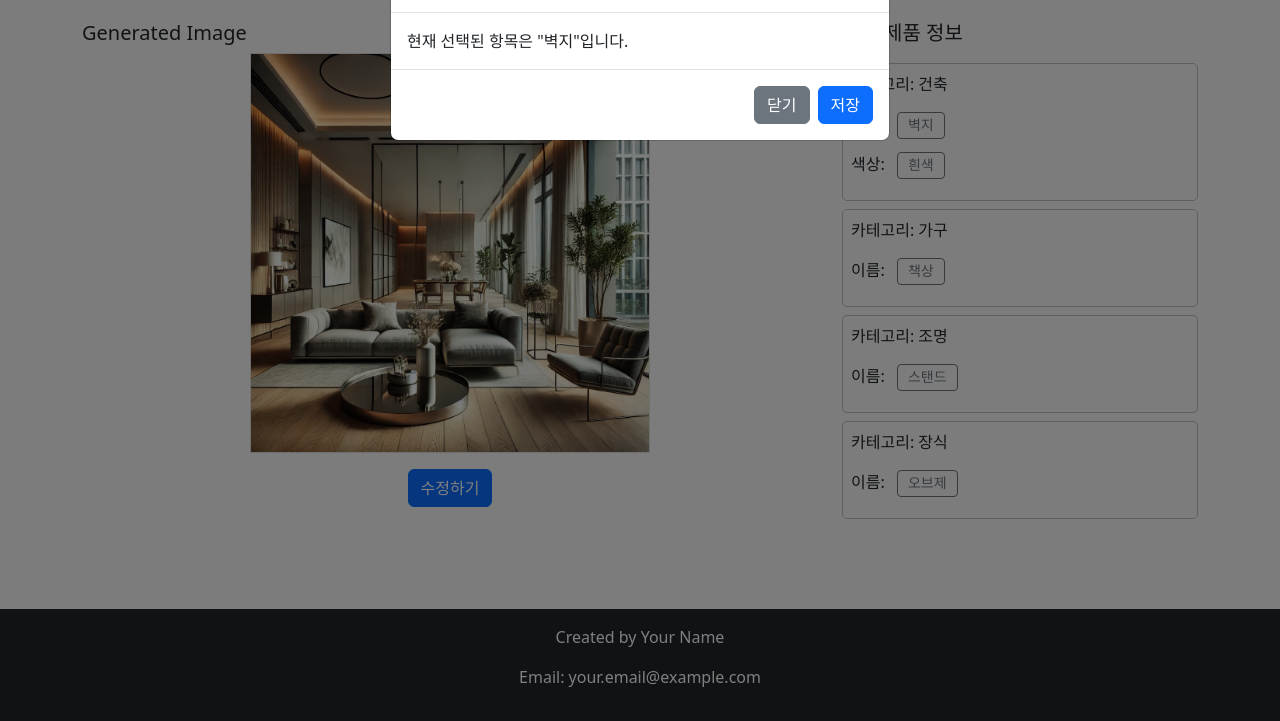
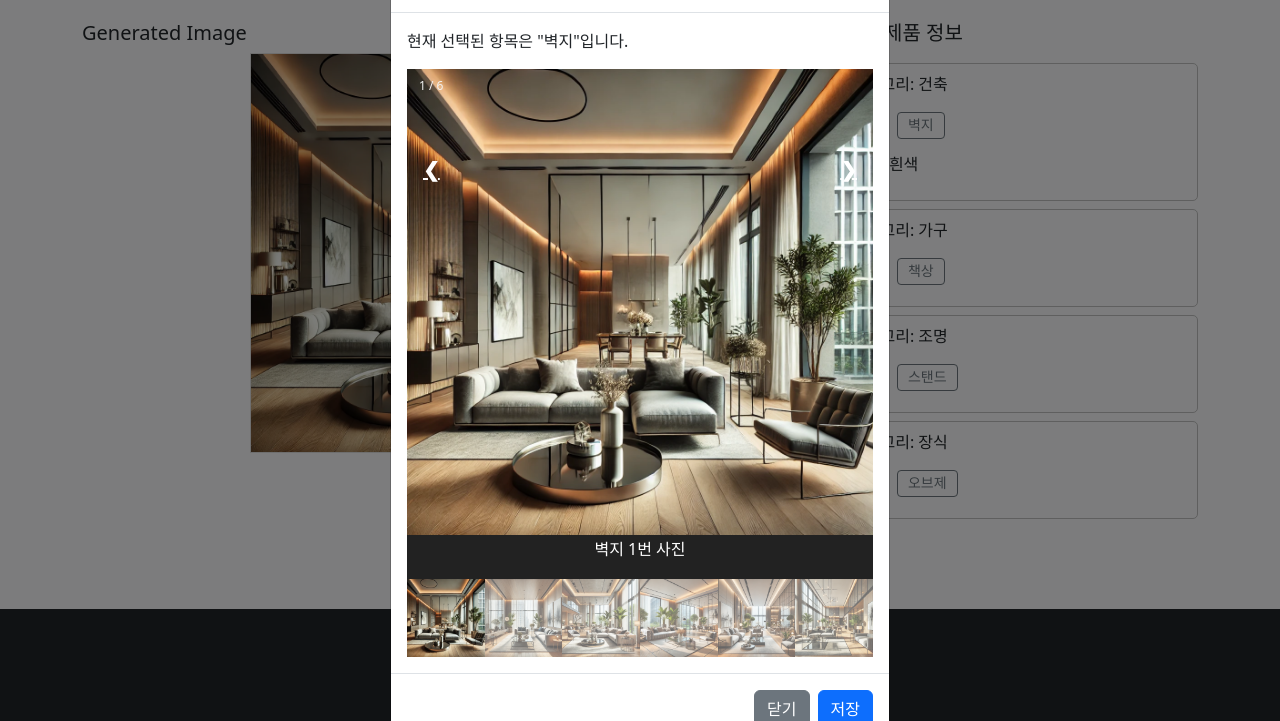
Before and after one commit to Bik00/ais-sample-page, a plain HTML site: page pages/result.html in a window 1280 px wide. Both pictures are taken after a click on the button "벽지". Shown: the part 79-800 px from the top of the page. Drawn offline with nearby package versions, Linux system fonts and the light colour scheme.

Commit message:
슬라이드 쇼 적용

```diff
--- a/css/result.css
+++ b/css/result.css
@@ -85,3 +85,90 @@ button {
     border-radius: 5px;
     border: 1px solid #bfbfbf !important; /* 선 두께와 색상 조정 */
 }
+
+.modal-body img {
+    width: 100%;
+}
+
+.slideshow-container {
+    position: relative;
+    height:300px;
+  }
+
+  /* Hide the images by default */
+  .mySlides {
+    display: none;
+  }
+
+  /* Add a pointer when hovering over the thumbnail images */
+  .cursor {
+    cursor: pointer;
+  }
+
+  /* Next & previous buttons */
+  .prev,
+  .next {
+    cursor: pointer;
+    position: absolute;
+    top: 40%;
+    width: auto;
+    padding: 16px;
+    margin-top: -50px;
+    color: white;
+    font-weight: bold;
+    font-size: 20px;
+    border-radius: 0 3px 3px 0;
+    user-select: none;
+    -webkit-user-select: none;
+  }
+
+  /* Position the "next button" to the right */
+  .next {
+    right: 0;
+    border-radius: 3px 0 0 3px;
+  }
+
+  /* On hover, add a black background color with a little bit see-through */
+  .prev:hover,
+  .next:hover {
+    background-color: rgba(0, 0, 0, 0.8);
+  }
+
+  /* Number text (1/3 etc) */
+  .numbertext {
+    color: #f2f2f2;
+    font-size: 12px;
+    padding: 8px 12px;
+    position: absolute;
+    top: 0;
+  }
+
+  /* Container for image text */
+  .caption-container {
+    text-align: center;
+    background-color: #222;
+    padding: 2px 16px;
+    color: white;
+  }
+
+  .slideshow-row:after {
+    content: "";
+    display: table;
+    clear: both;
+  }
+
+  /* Six columns side by side */
+  .slideshow-column {
+    float: left;
+    width: 16.66%;
+  }
+
+  /* Add a transparency effect for thumnbail images */
+  .demo {
+    opacity: 0.6;
+  }
+
+  .active,
+  .demo:hover {
+    opacity: 1;
+  }
--- a/js/result.js
+++ b/js/result.js
@@ -1,7 +1,35 @@
+let slideIndex = 1;
+
 $(document).ready(function() {
     $(document).on("click", "input[type='button']", function () {
         const value = $(this).val();
         $("#productModalLabel").text("선택된 항목");
-        $(".modal-body").text(`현재 선택된 항목은 "${value}"입니다.`);
+        $("#modal-explain-area").text(`현재 선택된 항목은 "${value}"입니다.`);
     });
 });
+
+function plusSlides(n) {
+    showSlides(slideIndex += n);
+  }
+
+  function currentSlide(n) {
+    showSlides(slideIndex = n);
+  }
+
+  function showSlides(n) {
+    let i;
+    let slides = document.getElementsByClassName("mySlides");
+    let dots = document.getElementsByClassName("demo");
+    let captionText = document.getElementById("caption");
+    if (n > slides.length) {slideIndex = 1}
+    if (n < 1) {slideIndex = slides.length}
+    for (i = 0; i < slides.length; i++) {
+      slides[i].style.display = "none";
+    }
+    for (i = 0; i < dots.length; i++) {
+      dots[i].className = dots[i].className.replace(" active", "");
+    }
+    slides[slideIndex-1].style.display = "block";
+    dots[slideIndex-1].className += " active";
+    captionText.innerHTML = dots[slideIndex-1].alt;
+  }
--- a/pages/result.html
+++ b/pages/result.html
@@ -71,9 +71,8 @@
                             <div class="product-item border p-2 mb-2">
                                 <p class="d-inline-block me-2">카테고리: 건축</p><br>
                                 <p class="d-inline-block me-2">이름:</p>
-                                <input type="button" class="btn btn-outline-secondary d-inline-block me-2" value="벽지" data-bs-toggle="modal" data-bs-target="#productModal" /><br>
-                                <p class="d-inline-block me-2">색상:</p>
-                                <input type="button" class="btn btn-outline-secondary d-inline-block" value="흰색" data-bs-toggle="modal" data-bs-target="#productModal" />
+                                <input type="button" class="btn btn-outline-secondary d-inline-block me-2" value="벽지" data-bs-toggle="modal" data-bs-target="#productModal" onclick="showSlides(1);" /><br>
+                                <p class="d-inline-block me-2">색상: 흰색</p>
                             </div>
                             <div class="product-item border p-2 mb-2">
                                 <p class="d-inline-block me-2">카테고리: 가구</p><br>
@@ -105,7 +104,68 @@
                         <button type="button" class="btn-close" data-bs-dismiss="modal" aria-label="Close"></button>
                     </div>
                     <div class="modal-body">
-                        여기에 제품 상세 정보를 표시합니다.
+                        <p id="modal-explain-area">여기에 제품 상세 정보를 표시합니다.</p>
+
+                        <div class="slideshow-container">
+                            <div class="mySlides">
+                              <div class="numbertext">1 / 6</div>
+                              <img src="../assets/images/wallpaper_1.webp" style="width:100%">
+                            </div>
+
+                            <div class="mySlides">
+                              <div class="numbertext">2 / 6</div>
+                              <img src="../assets/images/wallpaper_2.webp" style="width:100%">
+                            </div>
+
+                            <div class="mySlides">
+                              <div class="numbertext">3 / 6</div>
+                              <img src="../assets/images/wallpaper_3.webp" style="width:100%">
+                            </div>
+
+                            <div class="mySlides">
+                              <div class="numbertext">4 / 6</div>
+                              <img src="../assets/images/wallpaper_4.webp" style="width:100%">
+                            </div>
+
+                            <div class="mySlides">
+                                <div class="numbertext">5 / 6</div>
+                                <img src="../assets/images/wallpaper_5.webp" style="width:100%">
+                              </div>
+
+                              <div class="mySlides">
+                                <div class="numbertext">6 / 6</div>
+                                <img src="../assets/images/wallpaper_6.webp" style="width:100%">
+                              </div>
+
+                            <a class="prev" onclick="plusSlides(-1)">❮</a>
+                            <a class="next" onclick="plusSlides(1)">❯</a>
+
+                            <div class="caption-container">
+                              <p id="caption"></p>
+                            </div>
+
+                            <div class="slideshow-row">
+                              <div class="slideshow-column">
+                                <img class="demo cursor" src="../assets/images/wallpaper_1.webp" style="width:100%" onclick="currentSlide(1)" alt="벽지 1번 사진">
+                              </div>
+                              <div class="slideshow-column">
+                                <img class="demo cursor" src="../assets/images/wallpaper_2.webp" style="width:100%" onclick="currentSlide(2)" alt="벽지 2번 사진">
+                              </div>
+                              <div class="slideshow-column">
+                                <img class="demo cursor" src="../assets/images/wallpaper_3.webp" style="width:100%" onclick="currentSlide(3)" alt="벽지 3번 사진">
+                              </div>
+                              <div class="slideshow-column">
+                                <img class="demo cursor" src="../assets/images/wallpaper_4.webp" style="width:100%" onclick="currentSlide(4)" alt="벽지 4번 사진">
+                              </div>
+                              <div class="slideshow-column">
+                                <img class="demo cursor" src="../assets/images/wallpaper_5.webp" style="width:100%" onclick="currentSlide(5)" alt="벽지 5번 사진">
+                              </div>
+                              <div class="slideshow-column">
+                                <img class="demo cursor" src="../assets/images/wallpaper_6.webp" style="width:100%" onclick="currentSlide(6)" alt="벽지 6번 사진">
+                              </div>
+                            </div>
+                        </div>
+
                     </div>
                     <div class="modal-footer">
                         <button type="button" class="btn btn-secondary" data-bs-dismiss="modal">닫기</button>
```
Also changed, not shown: assets/images/wallpaper_1.webp (added), assets/images/wallpaper_2.webp (added), assets/images/wallpaper_3.webp (added), assets/images/wallpaper_4.webp (added), assets/images/wallpaper_5.webp (added), assets/images/wallpaper_6.webp (added).
